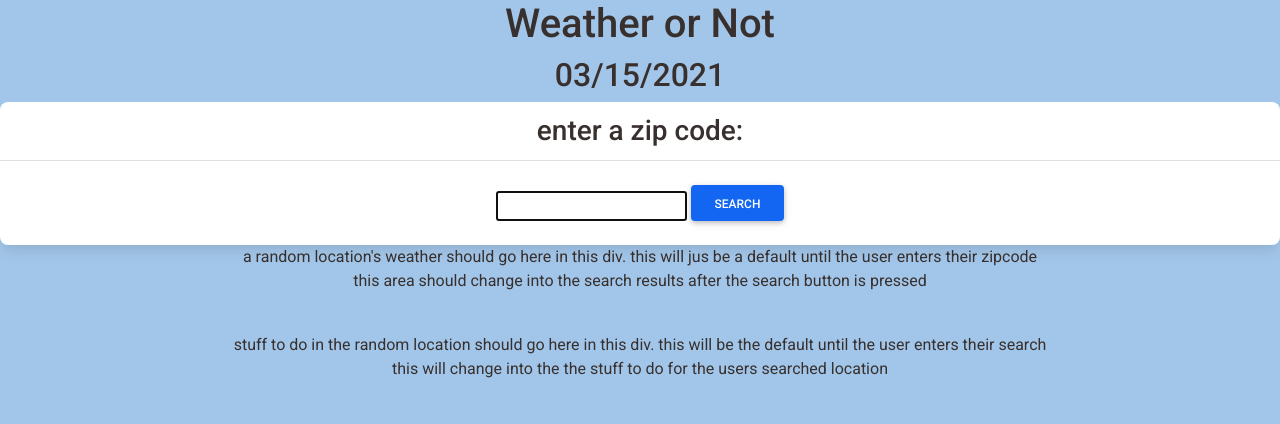
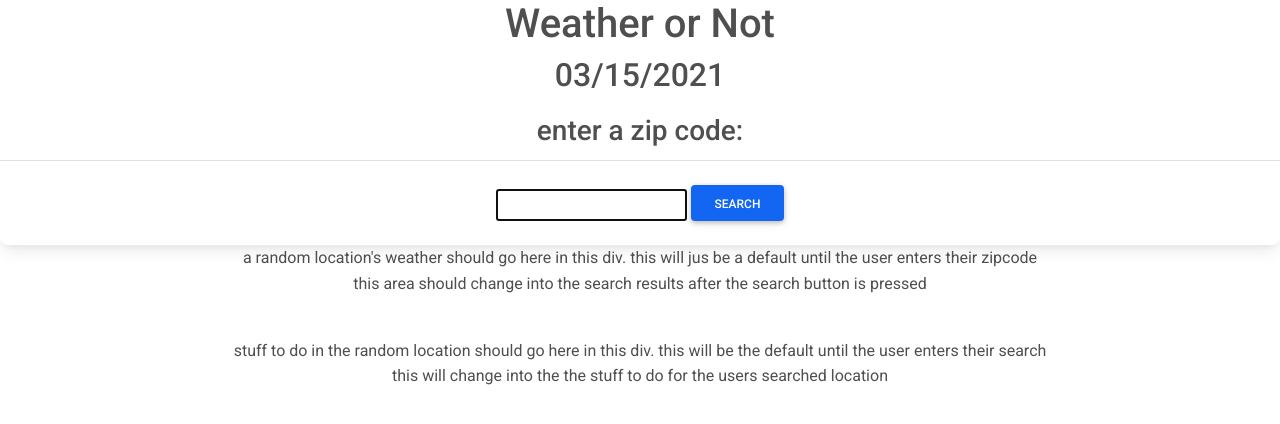
Before and after one commit to kingkevin05/weather-or-not, a plain HTML site: page index.html in a window 1280 px wide. Drawn offline with nearby package versions, Linux system fonts and the light colour scheme; files that its build step writes are made by us from their sources.

Commit message:
updated html

```diff
--- a/assets/css/style.css
+++ b/assets/css/style.css
@@ -1,23 +1,3 @@
-:root {
-  --primary: #a2c6e9;
-  --secondary: #77b1a0;
-  --tertiary: #788585;
-  --light-dark: #6f6866;
-  --dark: #38302e;
-  --border-radius: .3rem;
-}
-
-
 * {
   box-sizing: border-box;
 }
-
-body {
-  background-color: var(--primary);
-  margin: 0;
-  padding: 0;
-  /* font-family: "IBM Plex Sans", sans-serif; */
-  color: var(--dark);
-  line-height: 1.5;
-  font-size: 16px;
-}
```
Also changed, not shown: assets/js/app.js (+0 -10 lines), index.html (+1 -0 lines).
